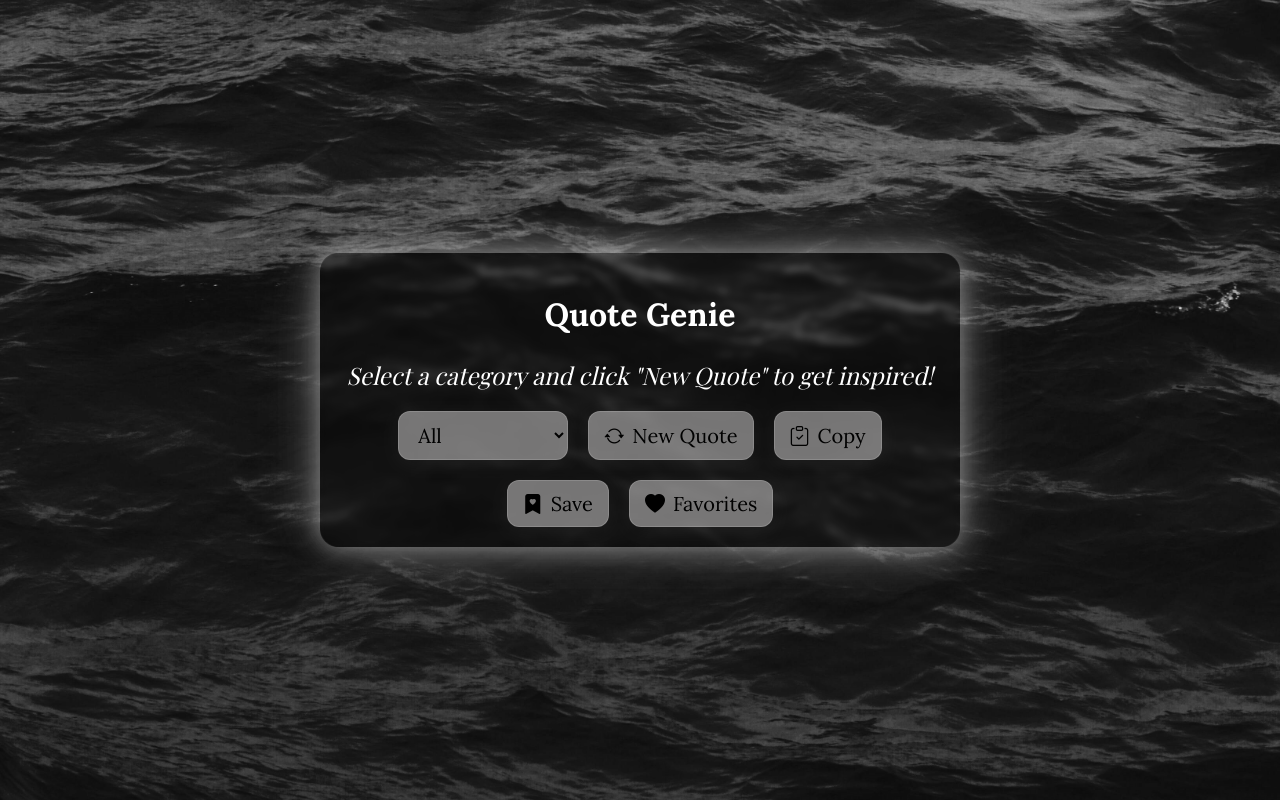
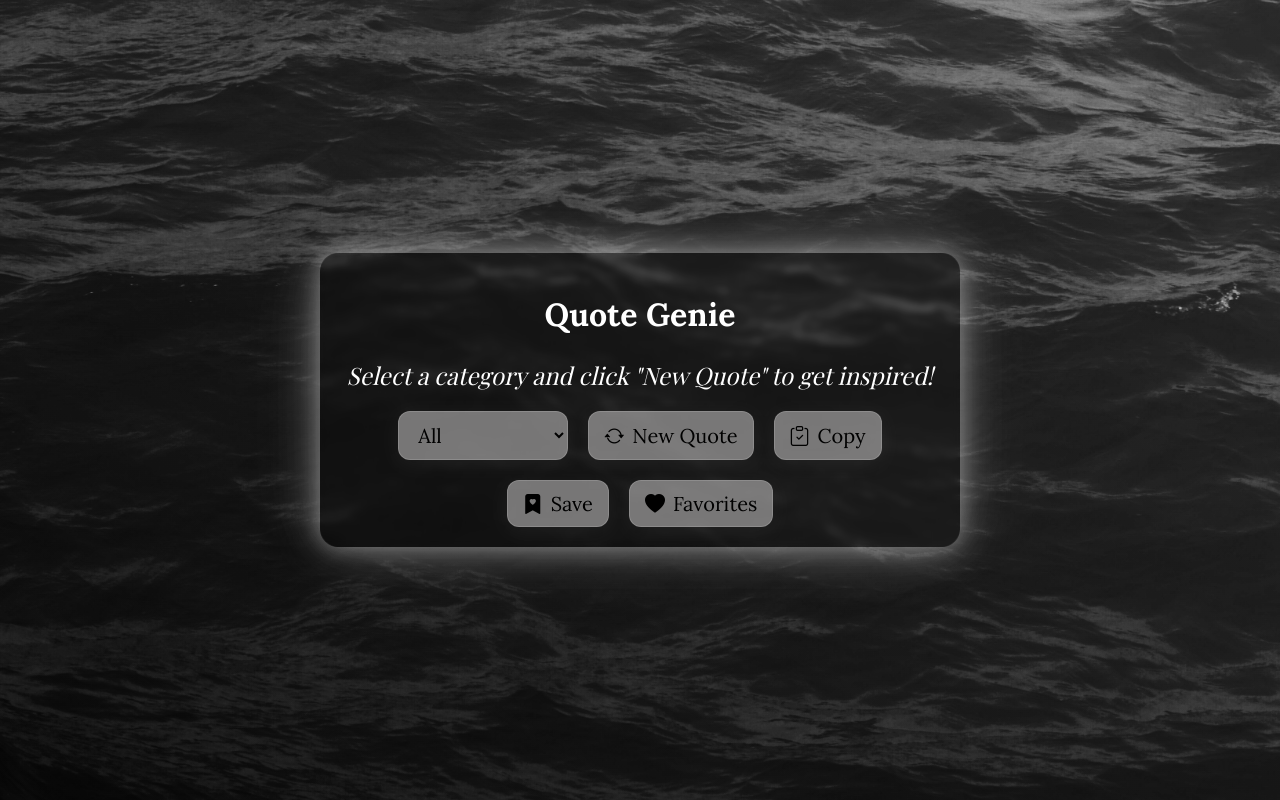
Before and after one commit to Samit16/QuoteGenie, a plain HTML site: page index.html in a window 1280 px wide. Drawn offline with nearby package versions, Linux system fonts and the light colour scheme.

Commit message:
Improved UI

```diff
--- a/style.css
+++ b/style.css
@@ -9,6 +9,14 @@ body {
     display: flex;
     justify-content: center;
     align-items: center;
+}
+body::before {
+    content: '';
+    position: absolute;
+    inset:0;
+    background: linear-gradient(to top right, rgba(0,0,0,0.6), rgba(255,255,255,0.1));
+    z-index: 0;
+    pointer-events: none;
 }
 .container {
     backdrop-filter: blur(3px);
@@ -126,8 +134,8 @@ button:active, select:active {
     animation: fadeIn 0.6s ease-in-out;
 }
 @keyframes fadeIn {
-   0% {opacity: 0; transform: translateY(10px);}
-   100% {opacity: 1; transform: translateY(0);}
+   0% {opacity: 0; transform: translateY(20px) scale(0.98);}
+   100% {opacity: 1; transform: translateY(0) scale(1);}
 }
 @keyframes pressEffect {
     0% {transform: scale(1);}
```
